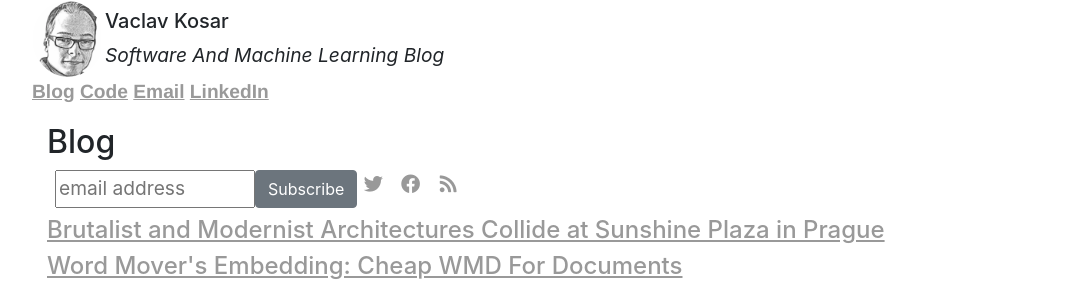
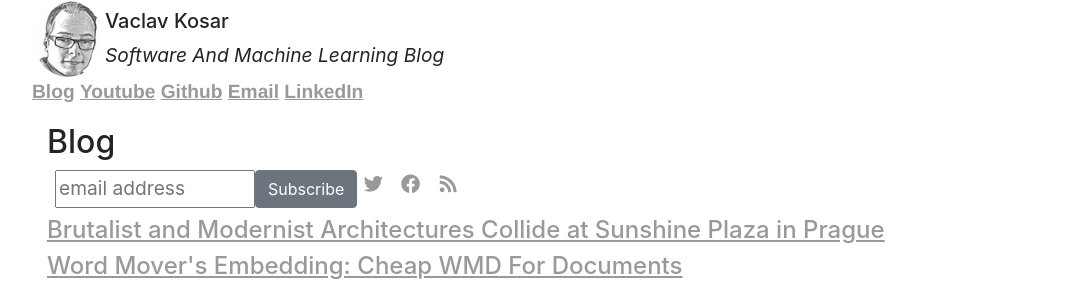
Before and after one commit to vackosar/vackosar.github.io, a Jekyll site: the page built from index.md, in a window 1280 px wide. Shown: the top 281 px of the page, without its empty margins (96-1166 px from the left). Built offline with Jekyll 4.4.1, drawn with Linux system fonts in a browser that asks for light colours; nearby versions of some CDN libraries; library files that are not in the unit come from our copies.

Commit message:
add youtube

```diff
--- a/_layouts/default.html
+++ b/_layouts/default.html
@@ -29,7 +29,8 @@
         <nav>
             <ul>
                 <li><a href="/">Blog</a></li>
-                <li><a href="https://github.com/vackosar">Code</a></li>
+                <li><a href="https://www.youtube.com/user/MrVkosar/videos">Youtube</a></li>
+                <li><a href="https://github.com/vackosar">Github</a></li>
                 <li><a href="mailto:admin@vaclavkosar.com">Email</a></li>
                 <li><a href="https://cz.linkedin.com/in/vaclav-kosar-47755863">LinkedIn</a></li>
             </ul>
```
